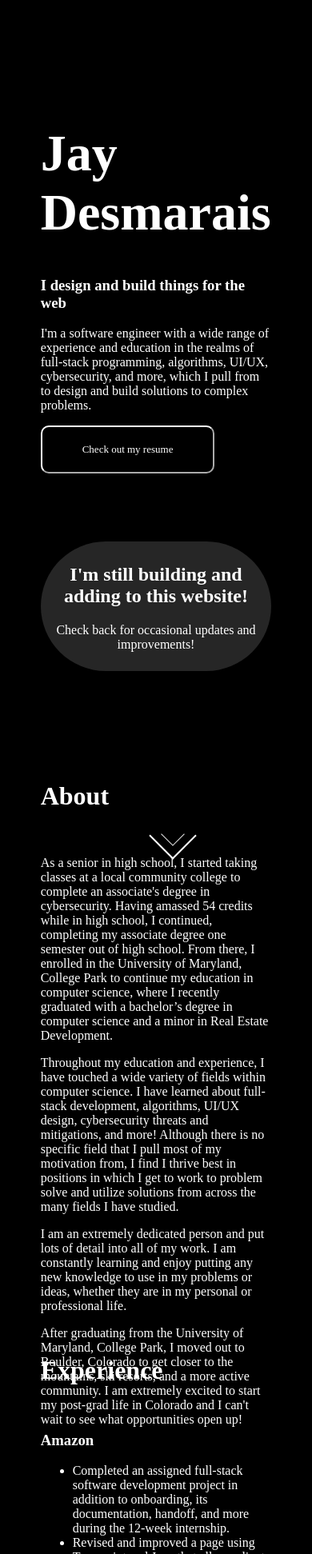
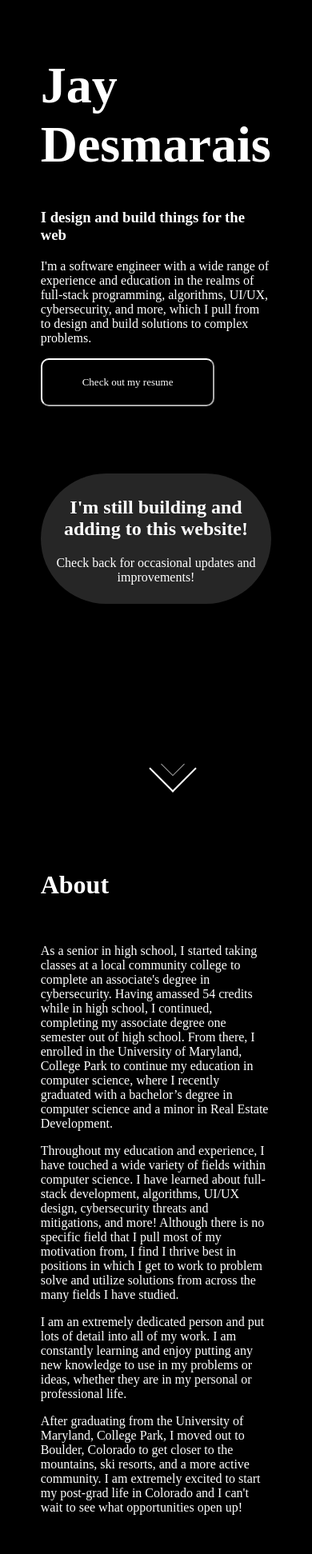
Before and after one commit to jaydesmarais/jaydesmarais, a React (Create React App) app in the folder jaydesmarais.com/: page /home in a window 390 px wide. Shown: the part 57-2000 px from the top of the page at 80% size. Built offline with nearby package versions, Linux system fonts and the light colour scheme; what webfontloader would draw is missing.

Commit message:
Improving layout for mobile

```diff
--- a/jaydesmarais.com/src/components/Home/About.js
+++ b/jaydesmarais.com/src/components/Home/About.js
@@ -2,8 +2,9 @@ import React from 'react'
 import styled from 'styled-components'
 
 const StyledContainer = styled.div`
+  position: relative;
   padding-top: 20vh;
-  height: 65vh;
+  min-height: 65vh;
 `
 
 const About = () => {
--- a/jaydesmarais.com/src/components/Home/Contact.js
+++ b/jaydesmarais.com/src/components/Home/Contact.js
@@ -2,14 +2,13 @@ import React from 'react'
 import styled from 'styled-components'
 
 const StyledContainer = styled.div`
-  padding-top: 20vh;
-  height: 65vh;
+  position: relative;
+  padding-top: 10vh;
 `
 
 const Contact = () => {
   return (
     <StyledContainer id="contact">
-      <h1>Contact</h1>
     </StyledContainer>
   )
 }
--- a/jaydesmarais.com/src/components/Home/Experience.js
+++ b/jaydesmarais.com/src/components/Home/Experience.js
@@ -2,8 +2,9 @@ import React from 'react'
 import styled from 'styled-components'
 
 const StyledContainer = styled.div`
+  position: relative;
   padding-top: 20vh;
-  height: 65vh;
+  min-height: 65vh;
 `
 
 const Experience = () => {
--- a/jaydesmarais.com/src/components/Home/Intro.js
+++ b/jaydesmarais.com/src/components/Home/Intro.js
@@ -3,9 +3,10 @@ import { Link } from 'react-router-dom'
 import styled, { keyframes } from 'styled-components'
 
 const StyledContainer = styled.div`
-  padding-top: 20vh;
-  height: 80vh;
+  position: relative;
+  padding: 10vh 0;
   width: 100%;
+  min-height: 65vh;
 `
 
 const StyledHeader = styled.h1`
--- a/jaydesmarais.com/src/components/Home/Projects.js
+++ b/jaydesmarais.com/src/components/Home/Projects.js
@@ -3,8 +3,9 @@ import styled from 'styled-components'
 import { BsGithub, BsFiletypePdf, BsFileEarmarkZip } from 'react-icons/bs'
 
 const StyledContainer = styled.div`
+  position: relative;
   padding-top: 20vh;
-  height: 65vh;
+  min-height: 65vh;
 `
 
 const StyledButton = styled.a`
```
